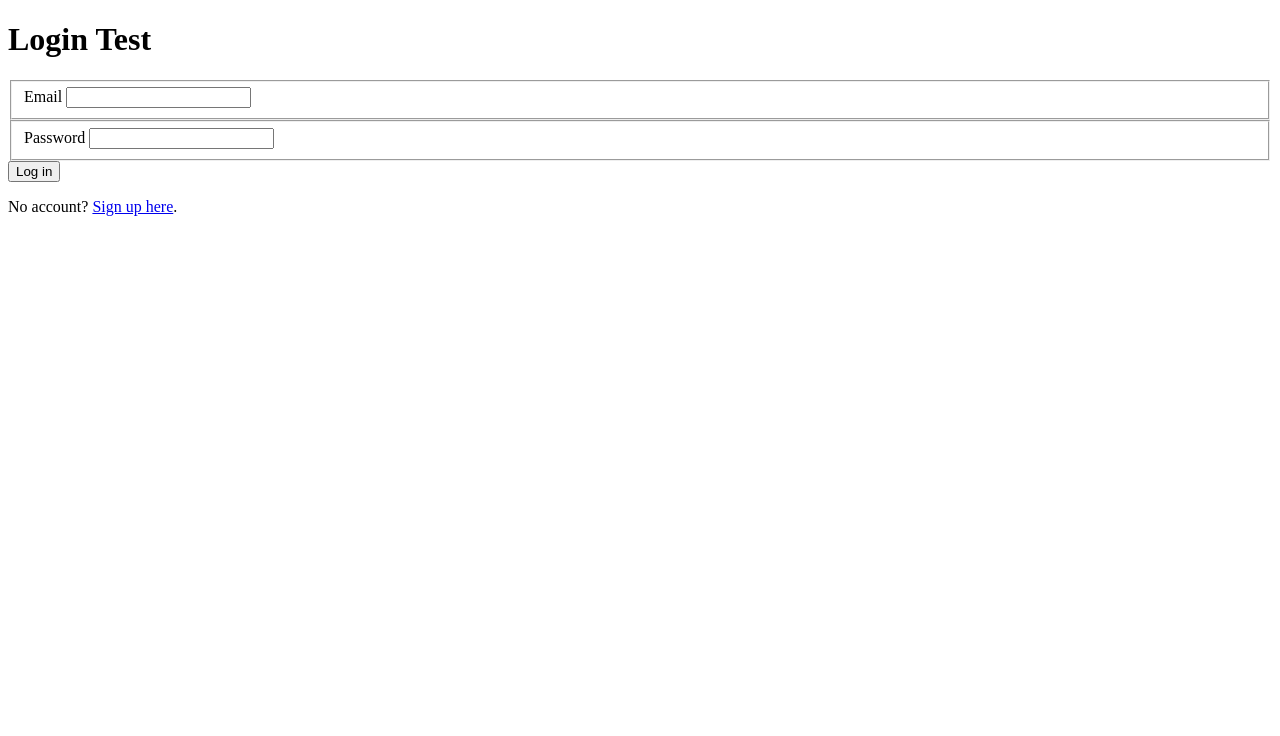
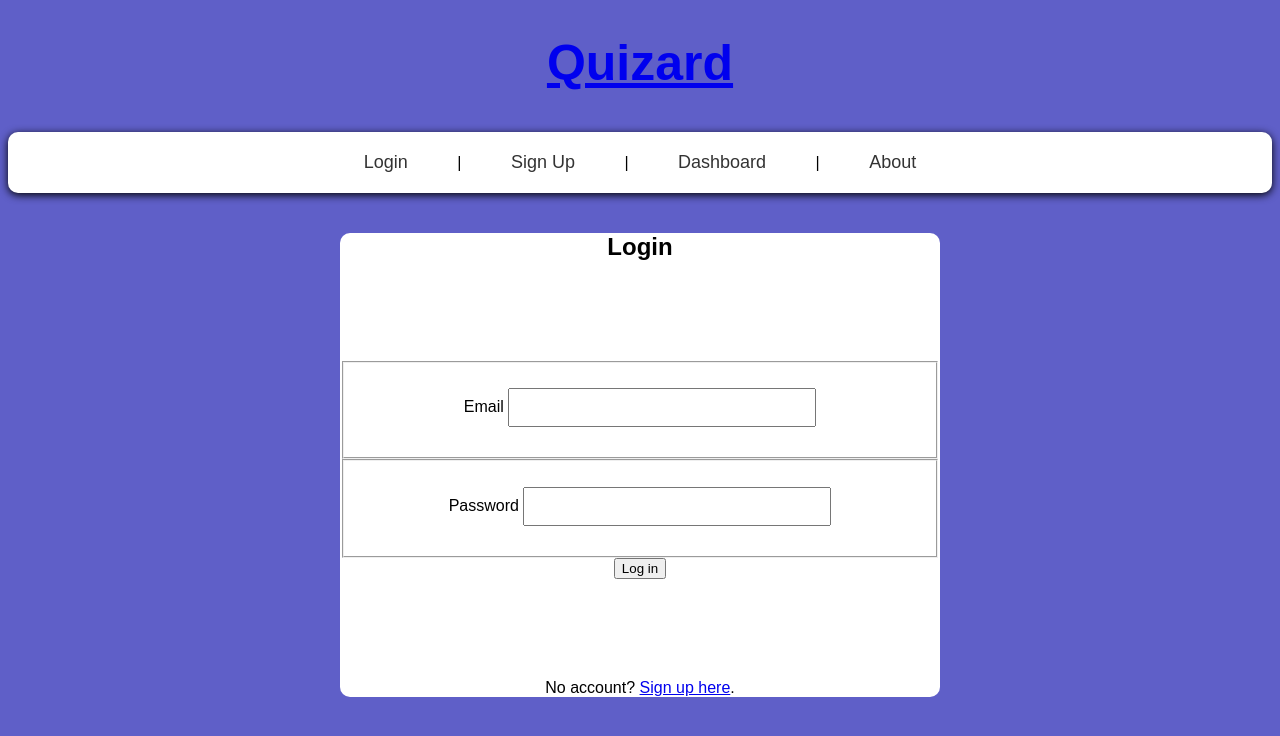
Before and after one commit to anahck/Quizard, a website: page client/login.html in a window 1280 px wide. Drawn offline with Linux system fonts and the light colour scheme.

Commit message:
added quizard header and navigation

```diff
--- a/client/login.html
+++ b/client/login.html
@@ -1,29 +1,36 @@
 <!DOCTYPE html>
 <html lang="en">
-<html>
 <head>
   <meta charset="utf-8">
   <meta http-equiv="X-UA-Compatible" content="IE=edge">
-        <meta name="viewport" content="width=device-width, initial-scale=1">
-        <link rel="stylesheet" href="">
+  <meta name="viewport" content="width=device-width, initial-scale=1.0">
+  <title>Login | Quizard</title>
+  <link rel="stylesheet" href="./style.css">
   <script src="./assets/login.js" defer></script>
-        <title></title>
 </head>
 <body>
   <header>
-            <h1>Login Test</h1>
+    <h1><a href="index.html" class="logo">Quizard</a></h1>
+    <nav>
+      <a href="index.html">Login</a> |
+      <a href="register.html">Sign Up</a> |
+      <a href="dashboard.html">Dashboard</a> |
+      <a href="about.html">About</a>
+    </nav>
   </header>
-        <main>
+
+  <main class="container">
+    <h2>Login</h2>
     <form id="login-form">
       <fieldset>
         <label for="email">Email</label>
-                    <input type="text" id="email" name="email">
+        <input type="email" id="email" name="email" required>
       </fieldset>
       <fieldset>
         <label for="password">Password</label>
-                    <input type="text" id="password" name="password">
+        <input type="password" id="password" name="password" required>
       </fieldset>
-                <input type="submit" value="Log in">
+      <button type="submit">Log in</button>
     </form>
     <p>No account? <a href="./register.html">Sign up here</a>.</p>
   </main>
```
Also changed, not shown: client/dashboard.html (added, +33 -0 lines). Lines whose indentation alone changed are shown as unchanged.
